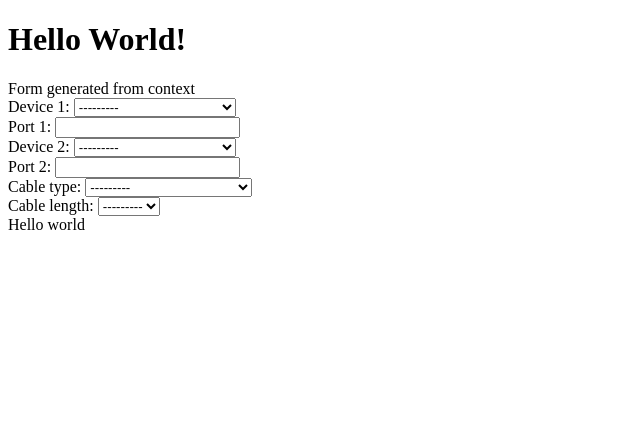
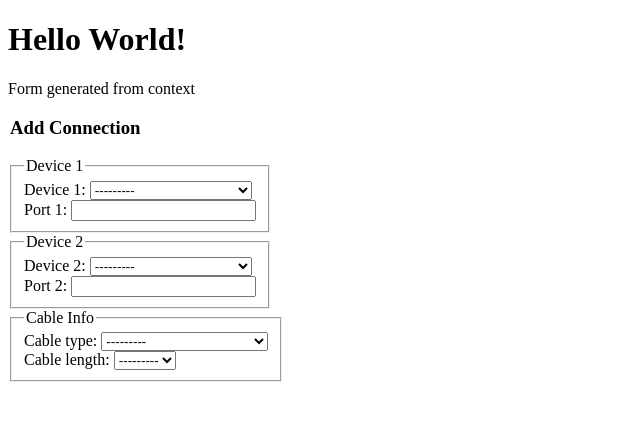
Before and after one commit to FamousHero/DjangoTutorial, a Django app: page /network-connections/ in a window 1280 px wide. Shown: the top 421 px of the page, without its empty margins (0-640 px from the left). Run offline with Django 5.2, Linux system fonts and the light colour scheme; data comes from the database, SQL or seed files in the repository.

Commit message:
[network_connections]: Create cable_form.html based on view context

```diff
--- a/network_connections/static/network_connections/style.css
+++ b/network_connections/static/network_connections/style.css
@@ -4,3 +4,15 @@
 .connection-fieldset{
     width: fit-content;
 }
+
+.test{
+    height: 30px;
+}
+
+.whatever{
+    font-size: large;
+}
+
+.nothing{
+    background-color: blue;
+}
--- a/network_connections/templates/network_connections/cable_form.html
+++ b/network_connections/templates/network_connections/cable_form.html
@@ -2,13 +2,64 @@
 {% load form_filters %}
 
 {% block CableFormBlock %}
-{% for field in CableForm %}
-    <div class="fieldWrapper">
-        {{ field.errors }}
-        <label for="{{field.id_for_label}}" class="whatever nothing">{{field.label}}: </label>
-        {{ field|add_class:"test whatever" }}
-    </div>
+    <form action="#" method="post"></form>
+        {% csrf_token %}
+        <legend>
+            <h3>Add Connection</h3>
+        </legend>
 
-{% endfor %}
-    <div class="nothing">Hello world</div>
+        <fieldset class="connection-fieldset">
+            <legend>Device 1</legend>
+            <div>
+                {{CableForm.device_1.errors}}
+                <label for="{{CableForm.device_1.id_for_label}}" class="">
+                    {{CableForm.device_1.label}}:
+                </label>
+                {{CableForm.device_1|add_class:""}}
+            </div>
+            <div>
+                {{CableForm.port_1.errors}}
+                <label for="{{CableForm.port_1.id_for_label}}" class="">
+                    {{CableForm.port_1.label}}:
+                </label>
+                {{CableForm.port_1|add_class:""}}
+            </div>
+        </fieldset>
+
+        <fieldset class="connection-fieldset">
+            <legend>Device 2</legend>
+            <div>
+                {{CableForm.device_2errors}}
+                <label for="{{CableForm.device_2.id_for_label}}" class="">
+                    {{CableForm.device_2.label}}:
+                </label>
+                {{CableForm.device_2|add_class:""}}
+            </div>
+            <div>
+                {{CableForm.port_2.errors}}
+                <label for="{{CableForm.port_2.id_for_label}}" class="">
+                    {{CableForm.port_2.label}}:
+                </label>
+                {{CableForm.port_2|add_class:""}}
+            </div>
+        </fieldset>
+
+        <fieldset class="connection-fieldset">
+            <legend>Cable Info</legend>
+            <div>
+                {{CableForm.cable_type.errors}}
+                <label for="{{CableForm.cable_type.id_for_label}}" class="">
+                    {{CableForm.cable_type.label}}:
+                </label>
+                {{CableForm.cable_type|add_class:""}}
+            </div>
+            <div>
+                {{CableForm.cable_length.errors}}
+                <label for="{{CableForm.cable_length.id_for_label}}" class="">
+                    {{CableForm.cable_length.label}}:
+                </label>
+                {{CableForm.cable_length|add_class:""}}
+            </div>
+        </fieldset>
+
 {% endblock CableFormBlock %}
```
